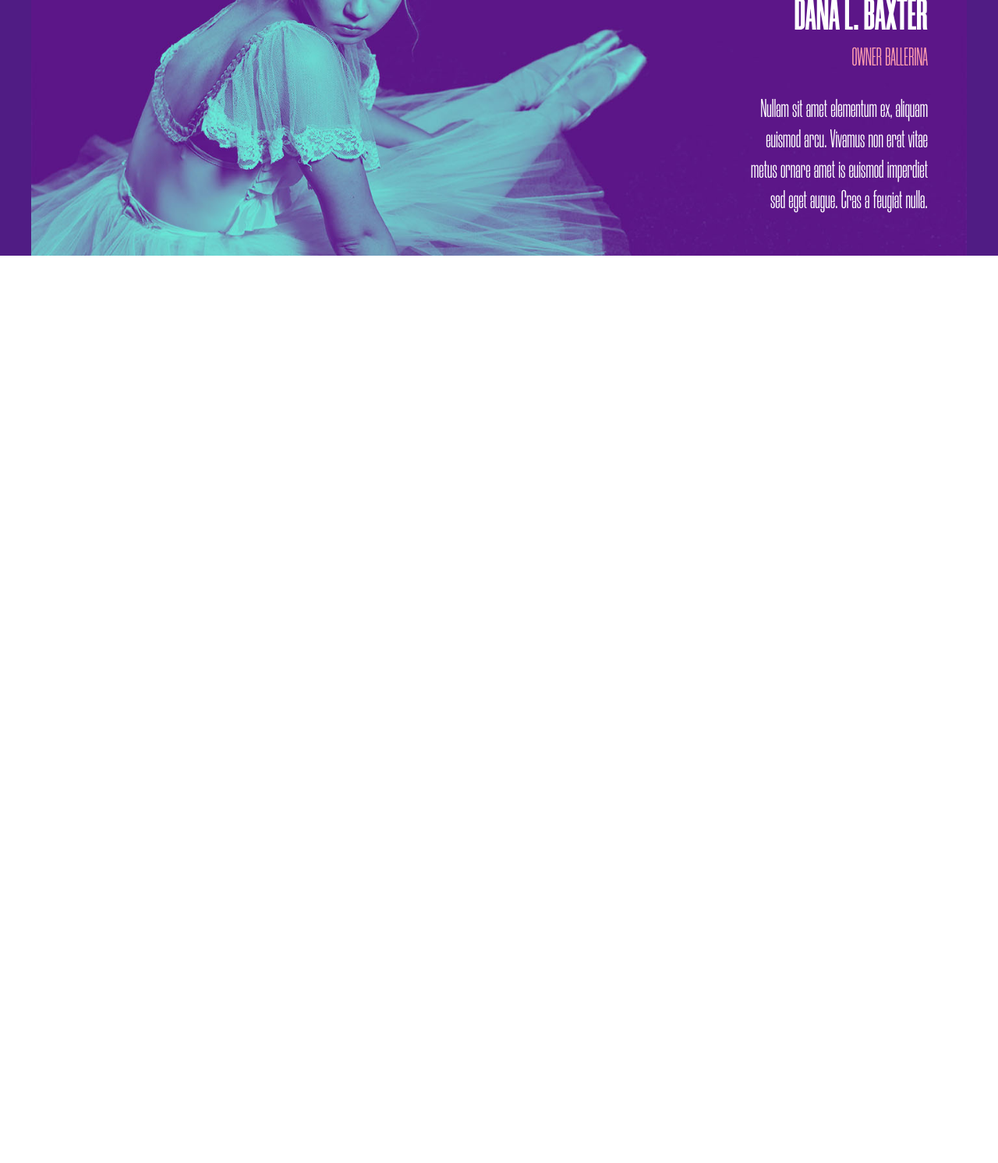
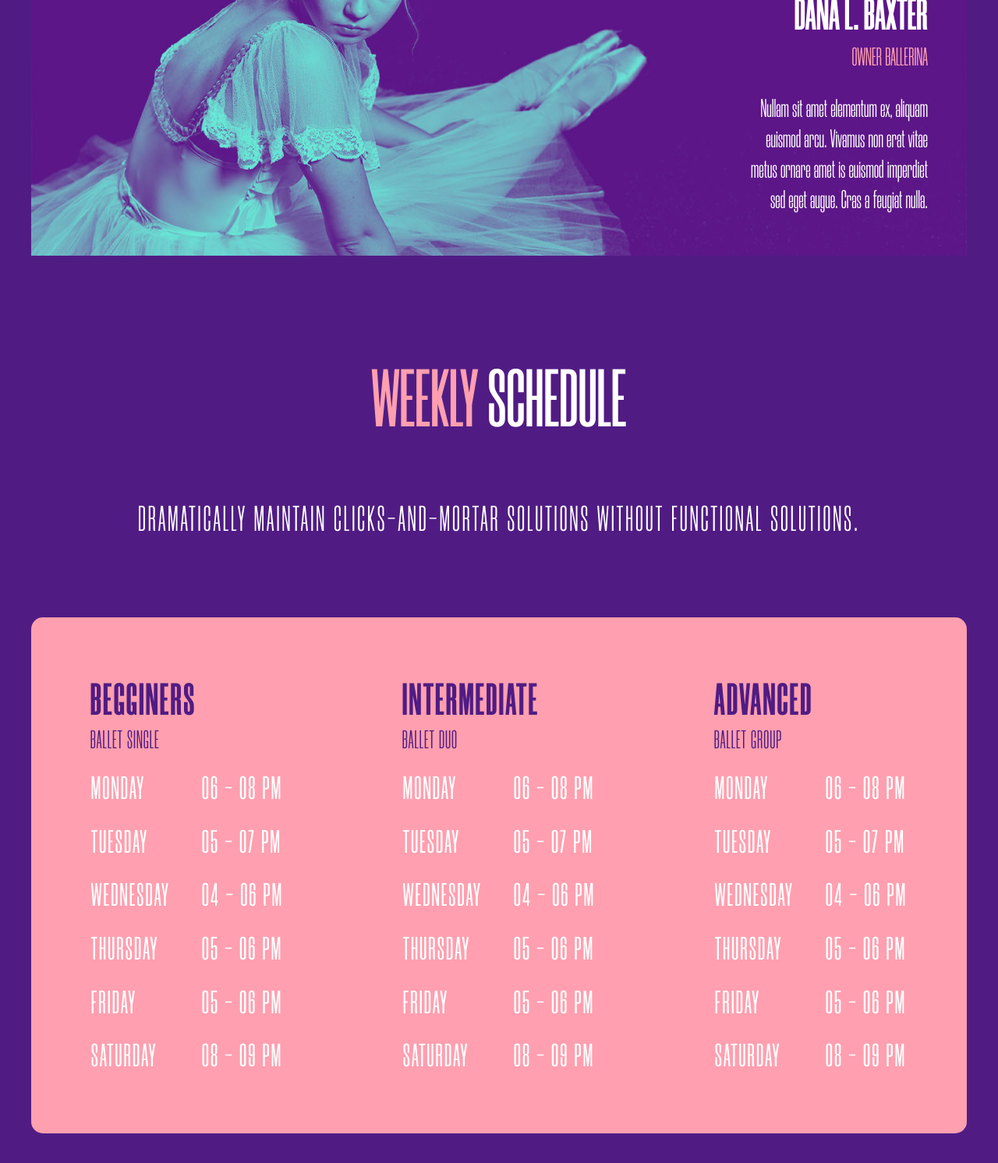
Before and after one commit to tremer3/ballet-studio, a website: page src/index.html in a window 1280 px wide. Shown: the part 5978-7470 px from the top of the page at 78% size. Before the commit the page ends 6306 px from the top, so only its background shows below. Drawn offline with Linux system fonts and the light colour scheme.

Commit message:
add schedule section

```diff
--- a/src/index.html
+++ b/src/index.html
@@ -165,6 +165,110 @@
         </div><!--/. Container -->
     </section><!--/. Teachers -->
 
+    <section class="schedule">
+        <div class="container">
+            <h2 class="title"><span class="title__pink">Weekly</span> Schedule</h2>
+            <h3 class="subtitle">Dramatically maintain clicks-and-mortar solutions without functional solutions.</h3>
+
+            <div class="schedule__wrapper">
+                <div class="schedule__item">
+                    <h3 class="schedule__title">BEGGINERS</h3>
+                    <h4 class="schedule__descr">Ballet Single</h4>
+
+                    <table class="schedule__time">
+                        <tr>
+                            <td>MONDAY</td>
+                            <td>06 - 08 PM</td>
+                        </tr>
+                        <tr>
+                            <td>TUESDAY</td>
+                            <td>05 - 07 PM</td>
+                        </tr>
+                        <tr>
+                            <td>WEDNESDAY</td>
+                            <td>04 - 06 PM</td>
+                        </tr>
+                        <tr>
+                            <td>THURSDAY</td>
+                            <td>05 - 06 PM</td>
+                        </tr>
+                        <tr>
+                            <td>FRIDAY</td>
+                            <td>05 - 06 PM</td>
+                        </tr>
+                        <tr>
+                            <td>SATURDAY</td>
+                            <td>08 - 09 PM</td>
+                        </tr>
+                    </table>
+                </div><!--/. Schedule__item -->
+
+                <div class="schedule__item">
+                    <h3 class="schedule__title">INTERMEDIATE</h3>
+                    <h4 class="schedule__descr">Ballet DUO</h4>
+
+                    <table class="schedule__time">
+                        <tr>
+                            <td>MONDAY</td>
+                            <td>06 - 08 PM</td>
+                        </tr>
+                        <tr>
+                            <td>TUESDAY</td>
+                            <td>05 - 07 PM</td>
+                        </tr>
+                        <tr>
+                            <td>WEDNESDAY</td>
+                            <td>04 - 06 PM</td>
+                        </tr>
+                        <tr>
+                            <td>THURSDAY</td>
+                            <td>05 - 06 PM</td>
+                        </tr>
+                        <tr>
+                            <td>FRIDAY</td>
+                            <td>05 - 06 PM</td>
+                        </tr>
+                        <tr>
+                            <td>SATURDAY</td>
+                            <td>08 - 09 PM</td>
+                        </tr>
+                    </table>
+                </div><!--/. Schedule__item -->
+
+                <div class="schedule__item">
+                    <h3 class="schedule__title">ADVANCED</h3>
+                    <h4 class="schedule__descr">Ballet GROUP</h4>
+
+                    <table class="schedule__time">
+                        <tr>
+                            <td>MONDAY</td>
+                            <td>06 - 08 PM</td>
+                        </tr>
+                        <tr>
+                            <td>TUESDAY</td>
+                            <td>05 - 07 PM</td>
+                        </tr>
+                        <tr>
+                            <td>WEDNESDAY</td>
+                            <td>04 - 06 PM</td>
+                        </tr>
+                        <tr>
+                            <td>THURSDAY</td>
+                            <td>05 - 06 PM</td>
+                        </tr>
+                        <tr>
+                            <td>FRIDAY</td>
+                            <td>05 - 06 PM</td>
+                        </tr>
+                        <tr>
+                            <td>SATURDAY</td>
+                            <td>08 - 09 PM</td>
+                        </tr>
+                    </table>
+                </div><!--/. Schedule__item -->
+            </div><!--/. Schedule__wrapper -->
+        </div><!--/. Container -->
+    </section><!--/. Schedule -->
 
 </body>
 </html>
--- /dev/null
+++ b/src/sass/blocks/_schedule.scss
@@ -0,0 +1,45 @@
+.schedule {
+    padding-bottom: 130px;
+    background-color: $first-color;
+    &__wrapper {
+        display: flex;
+        justify-content: space-around;
+        margin-top: 95px;
+        min-width: 1176px;
+        min-height: 662px;
+        border-radius: 15px;
+        background-color: $second-color
+    }
+    &__item {
+        padding-top: 90px;
+    }
+    &__title {
+        font-size: 58px;
+        font-weight: 900;
+        color: $first-color;
+        letter-spacing: 2px;
+        text-transform: uppercase;
+        line-height: 41.67px;
+    }
+    &__descr {
+        font-size: 33px;
+        color: $first-color;
+        text-transform: uppercase;
+        line-height: 41.67px;
+        font-weight: 400;
+        letter-spacing: 1px;
+    }
+    &__time {
+        font-size: 41.67px;
+        color: #fff;
+        line-height: 66.67px;
+        text-transform: uppercase;
+        font-weight: 500;
+        letter-spacing: 2px;
+        td {
+            &:last-child {
+                padding-left: 40px;
+            }
+        }
+    }
+}
--- a/src/sass/style.scss
+++ b/src/sass/style.scss
@@ -17,5 +17,6 @@
 @import 'blocks/our-studio';
 @import 'blocks/classes';
 @import 'blocks/teachers';
+@import 'blocks/schedule';
 
 @import 'blocks/media';
```
Also changed, not shown: src/css/style.min.css.
